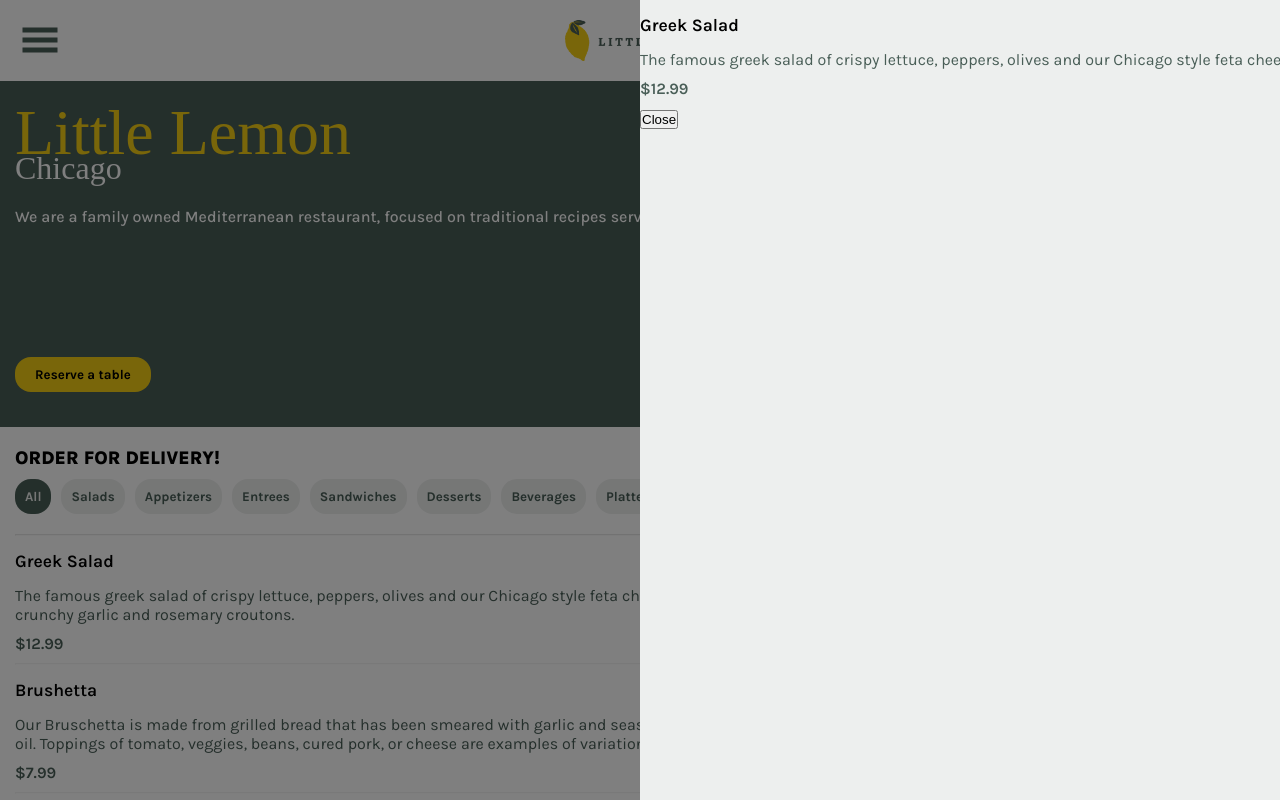
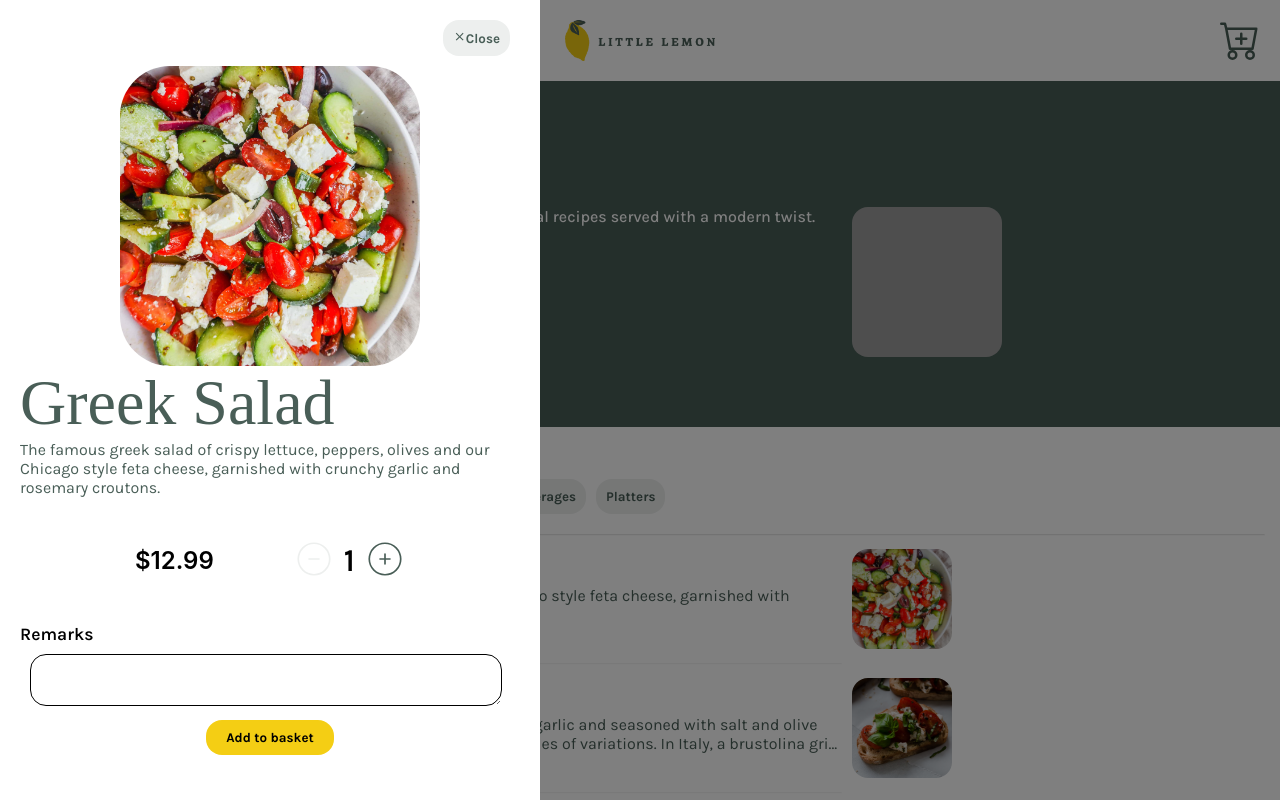
Before and after one commit to mulundapm/restaurant-booking, a React (Create React App) app: page / in a window 1280 px wide. Both pictures are taken after a click on the element 640 px from the left and 600 px from the top of the page. Shown: the top 800 px of the page. Built offline with nearby package versions, Linux system fonts and the light colour scheme; grey boxes are pictures that could not be loaded; a web font is replaced by a local one.

Commit message:
complete item detail page

```diff
--- a/src/component/heroSection.css
+++ b/src/component/heroSection.css
@@ -103,6 +103,11 @@ em{
     margin: 0px 10px 10px 0px;
 }
 
+.secondaryButton:hover{
+    background-color: #495E57;
+    color: #EDEFEE;
+}
+
 .ordering{
     padding: 20px 15px 0px 15px;
 }
@@ -128,7 +133,7 @@ hr{
     opacity: 0.25;
 }
 
-p{
+.text-info > p{
     color: #495E57;
     font-size: 1em;
     font-family: "Karla", sans-serif;
@@ -240,7 +245,39 @@ form{
     padding-bottom: 15px;
 }
 
-.popup-menu {
+.itemQuantity {
+    padding: 20px;
+    margin:auto;
+    width: fit-content;
+    display: flex;
+    align-items: center;
+}
+
+.itemQuantity > .price{
+    font-size: 1.5em;
+    margin-right: 80px;
+}
+.itemQuantity > h6{
+    margin: 10px;
+    font-size: 2em;
+}
+
+.itemQuantity > button{
+    border: none;
+    background-color: #ffffff;
+    color: #495E57
+}
+
+.itemQuantity > button:disabled{
+    color: #EDEFEE;
+}
+
+*::-webkit-scrollbar {
+    display: none;
+  }
+
+
+  .popup-menu {
     position: fixed;
     top: 0;
     left: 0;
@@ -252,7 +289,46 @@ form{
     z-index: 1000;
 }
 
-.text-container {
-    background-color: #EDEFEE;
-    left: 50%
+.popup-menu.text-container {
+    background-color: #ffffff;
+    max-width: 500px;
+    margin-left: auto;
+    margin-right: auto;
+    padding: 20px;
+    align-items: center;
 }
+
+.popup-menu > img{
+    align-items: center;
+    object-fit: cover;
+    width: 300px;
+    height: 300px;
+    border-radius: 50px;
+}
+
+  .popup-menu > p{
+    color: #495E57;
+    font-size: 1em;
+    font-family: "Karla", sans-serif;
+}
+
+.popup-menu > textarea{
+    background-color: #ffffff;
+    padding: 10px;
+    margin: 10px;
+    width: 90%;
+    border-color: #495E57;
+    border: 1px solid;
+    border-radius: 16px;
+}
+
+.center {
+    display: block;
+    margin-left: auto;
+    margin-right: auto;
+  }
+
+.closeButton{
+    display: block;
+    margin-left: auto;
+}
--- a/src/component/orderDelivery.js
+++ b/src/component/orderDelivery.js
@@ -1,12 +1,18 @@
 import './heroSection.css'
 import { menuItem } from './manuItem'
 import React ,  { useEffect, useState } from 'react'
+import { CiCirclePlus } from "react-icons/ci";
+import { CiCircleMinus } from "react-icons/ci";
+import { IconContext } from "react-icons";
+import { IoMdClose } from "react-icons/io";
+import { basketContext } from '../context/basket';
 
 function OrderDelivery(){
     const [filteredItems, setfilteredItems] = useState(menuItem)
     const [uniqueCategories, setuniqueCategories] = useState([])
     const [focus, setFocus] = useState("all")
     const [selectedItem, setSelectedItem] = useState(null)
+    let [itemQuantity, setItemQuanity] =useState(1)
 
     const displayItem = (items) => items.map(item =>
         <article className='dish' id={item.id} onClick={() => itemClicked(item)}>
@@ -45,15 +51,34 @@ function OrderDelivery(){
         setSelectedItem(item)
     }
 
+    const editQuantity = (e) =>{
+        if (e.currentTarget.classList.contains('plus')){
+            setItemQuanity(itemQuantity += 1) ;
+        }else
+        setItemQuanity(itemQuantity -= 1)
+    }
+
+
     const displayPopUpMenu = (item) => {
         if(selectedItem) {
         return(
         <div className="popup-menu">
             <div className="popup-menu text-container">
-                <h6 className='name'>{item.name}</h6>
+                <button className="closeButton secondaryButton" onClick={closePopUpMenu}><IoMdClose />Close</button>
+                <img src={item.img} alt={item.name} className='image center' width={50}/>
+                <h1 className='name green'>{item.name}</h1>
                 <p className='description'>{item.description} </p>
-                <p className='price'>${item.price}</p>
-                <button onClick={closePopUpMenu}>Close</button>
+                <div className="itemQuantity">
+                    <IconContext.Provider value={{ className: "global-class-name", size: "3em"  }}>
+                        <p className='price'>${item.price}</p>
+                        <button className="minus" onClick={editQuantity} disabled={itemQuantity <= 1}><CiCircleMinus /></button>
+                        <h6 className="quantity">{itemQuantity}</h6>
+                        <button className="plus" onClick={editQuantity}><CiCirclePlus /></button>
+                    </IconContext.Provider>
+                </div>
+                <label htmlFor="remarks">Remarks</label><br />
+                <textarea type="textarea" name="remarks" id='remarks'/>
+                <button className='primaryButton center' >Add to basket</button>
             </div>
     </div>)
         }return null
--- /dev/null
+++ b/src/context/basket.js
@@ -0,0 +1,13 @@
+import { createContext , useState} from "react";
+import React from "react";
+
+export const basketContext = createContext()
+
+export const BasketProvider = ({children}) =>{
+    const[basketItem, setbasketItem] = useState([])
+return (
+        <basketContext.Provider value={{basketItem, setbasketItem}}>
+            {children}
+        </basketContext.Provider>
+    )
+}
```
